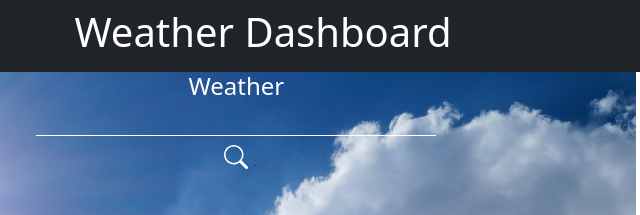
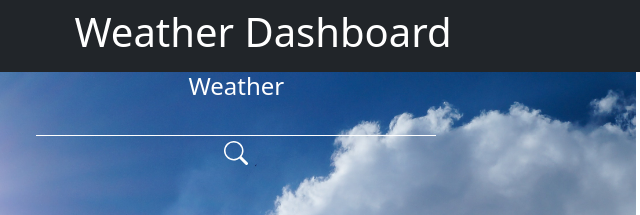
Before and after one commit to MIllhouse36/weatherDashboard, a website: page public/index.html in a window 1280 px wide. Shown: the top 215 px of the page, 377-1017 px from the left. Drawn offline with nearby package versions, Linux system fonts and the light colour scheme.

Commit message:
added button small

```diff
--- a/public/index.html
+++ b/public/index.html
@@ -32,7 +32,7 @@
               <h4 class="">Weather</h4>
               <input class="text-center" id="textarea" type="text" />
               <br />
-              <button id="submit" class="btn" type="submit">
+              <button id="submit" class="btn btn-sm" type="submit">
                 <img src="./assets/images/search.svg" />
               </button>
             </form>
```
